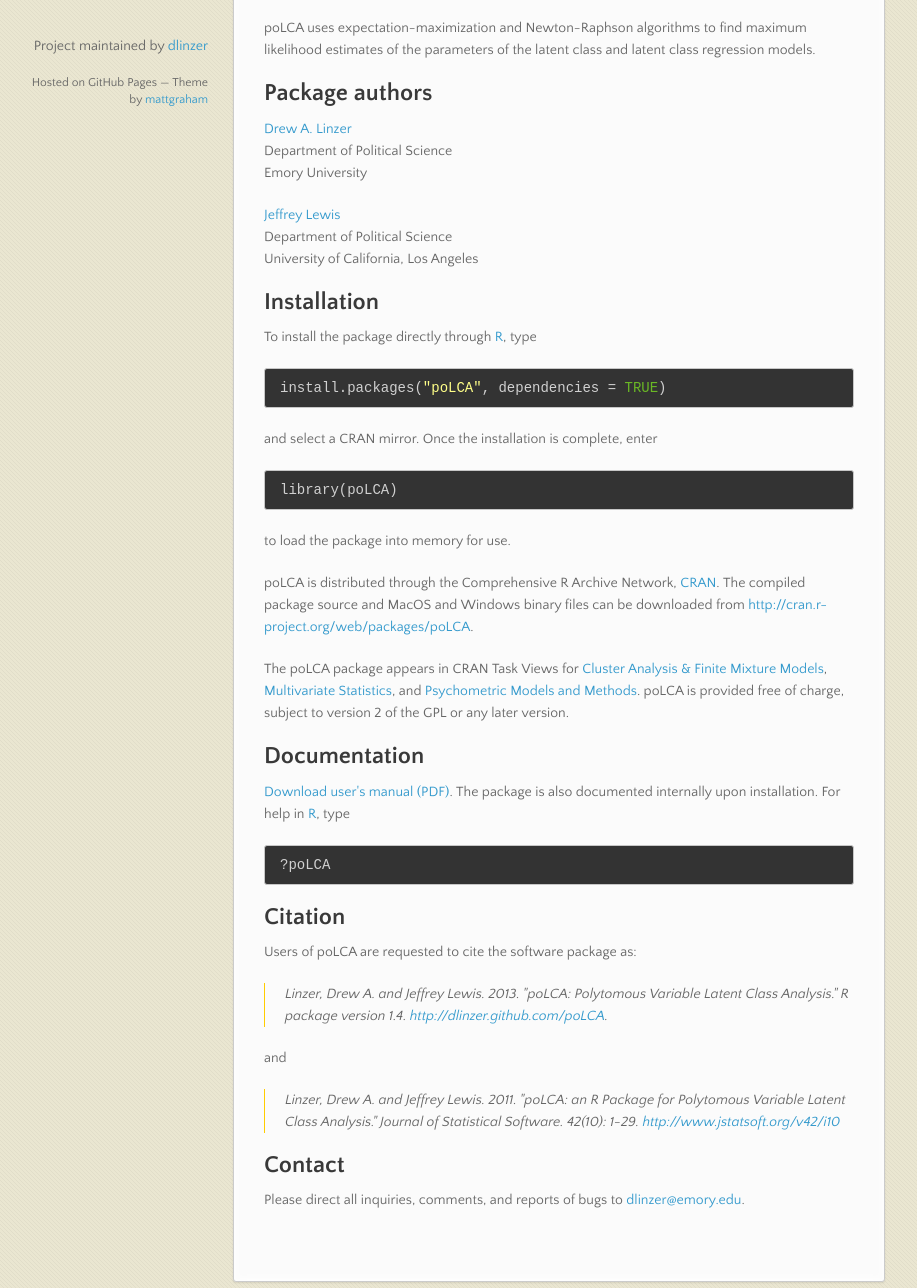
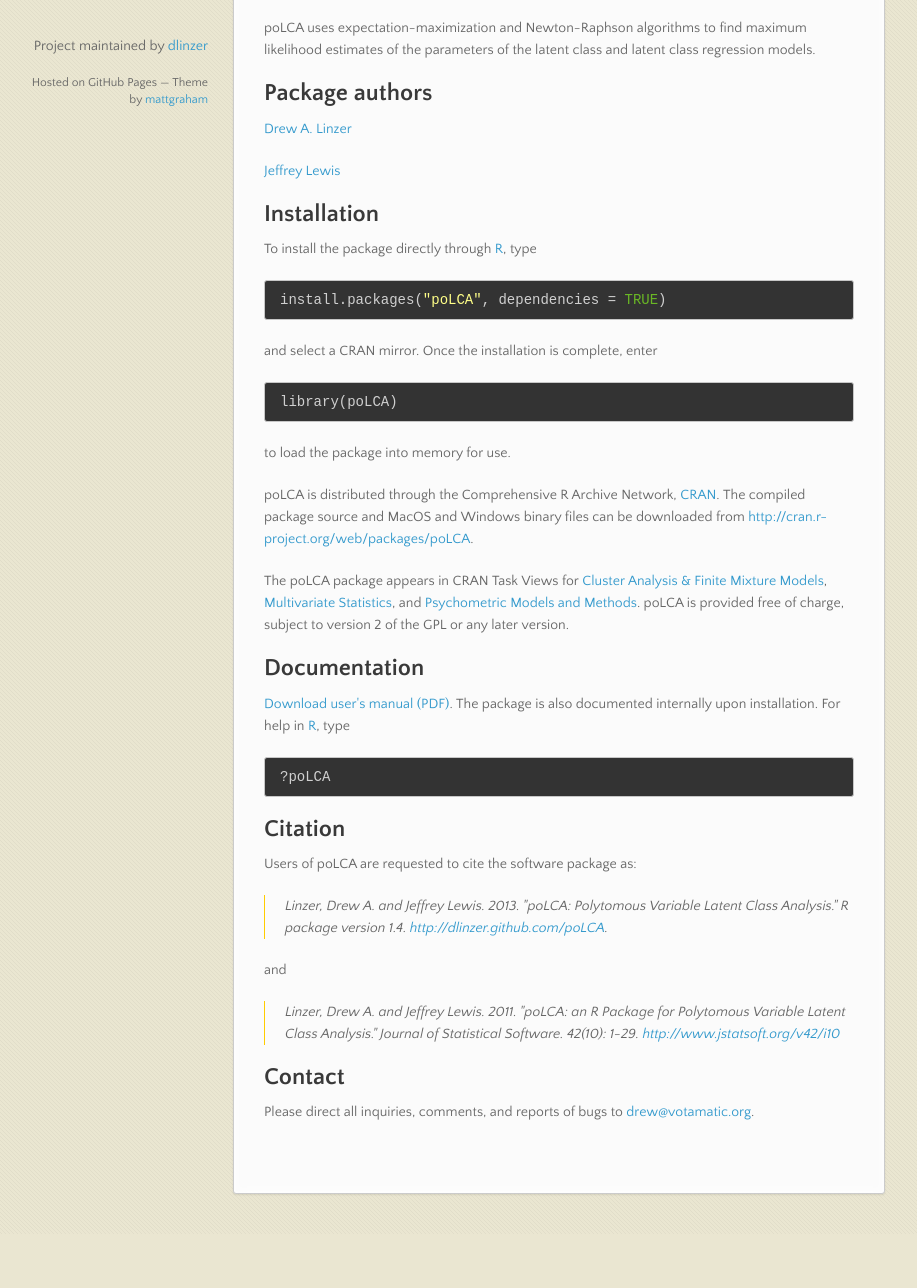
Before and after one commit to dlinzer/poLCA, a plain HTML site: page index.html in a window 1280 px wide. Shown: the part 652-1940 px from the top of the page, without its empty margins (82-999 px from the left). After the commit the page ends 1886 px from the top, so only its background shows below. Drawn offline with nearby package versions, Linux system fonts and the light colour scheme.

Commit message:
Update contact information

```diff
--- a/index.html
+++ b/index.html
@@ -51,13 +51,9 @@
 
 <h2>Package authors</h2>
 
-<p><a href="http://userwww.service.emory.edu/%7Edlinzer">Drew A. Linzer</a><br>
-Department of Political Science<br>
-Emory University  </p>
+<p><a href="http://votamatic.org/about-me/">Drew A. Linzer</a></p>
 
-<p><a href="http://www.sscnet.ucla.edu/polisci/faculty/lewis">Jeffrey Lewis</a><br>
-Department of Political Science<br>
-University of California, Los Angeles  </p>
+<p><a href="http://www.sscnet.ucla.edu/polisci/faculty/lewis">Jeffrey Lewis</a></p>
 
 <h2>Installation</h2>
 
@@ -100,7 +96,7 @@
 
 <h2>Contact</h2>
 
-<p>Please direct all inquiries, comments, and reports of bugs to <a href="mailto:dlinzer@emory.edu">dlinzer@emory.edu</a>.</p>
+<p>Please direct all inquiries, comments, and reports of bugs to <a href="mailto:drew@votamatic.org">drew@votamatic.org</a>.</p>
       </section>
       <footer>
         <p>Project maintained by <a href="https://github.com/dlinzer">dlinzer</a></p>
```
